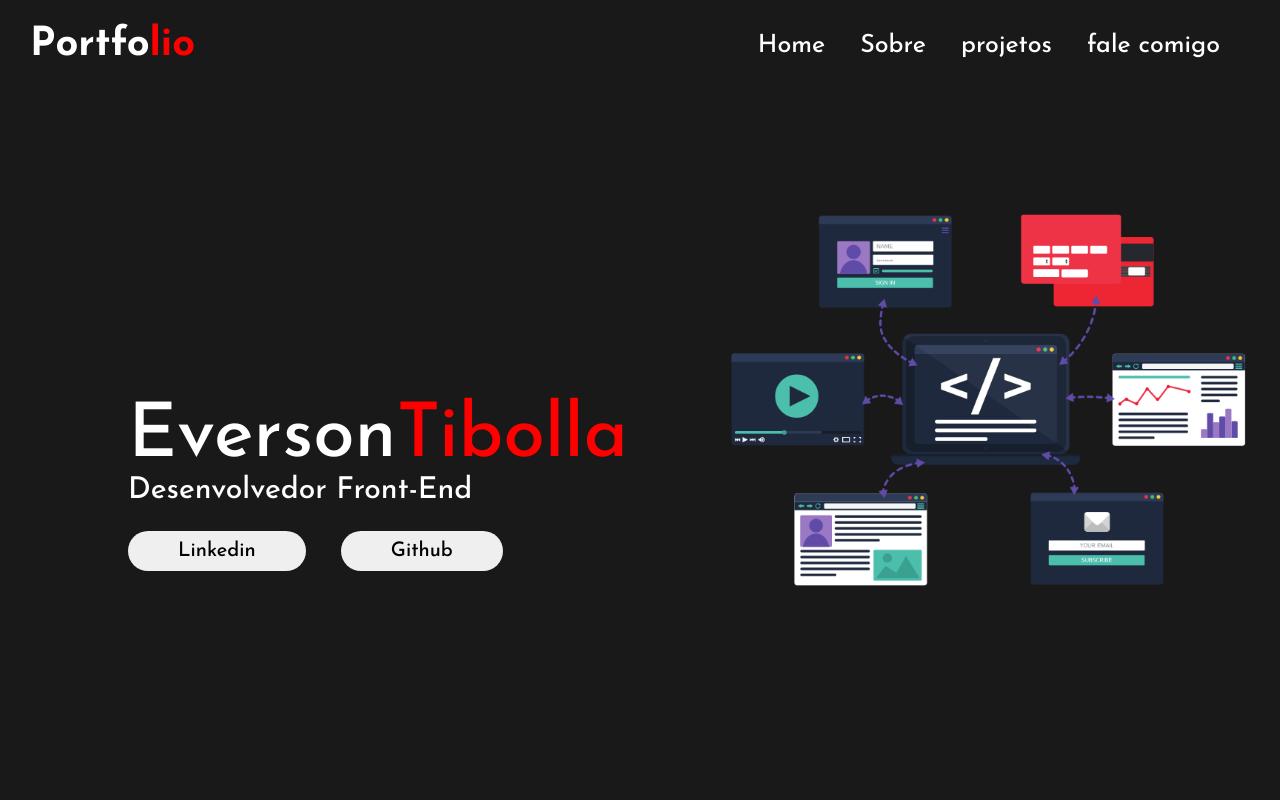
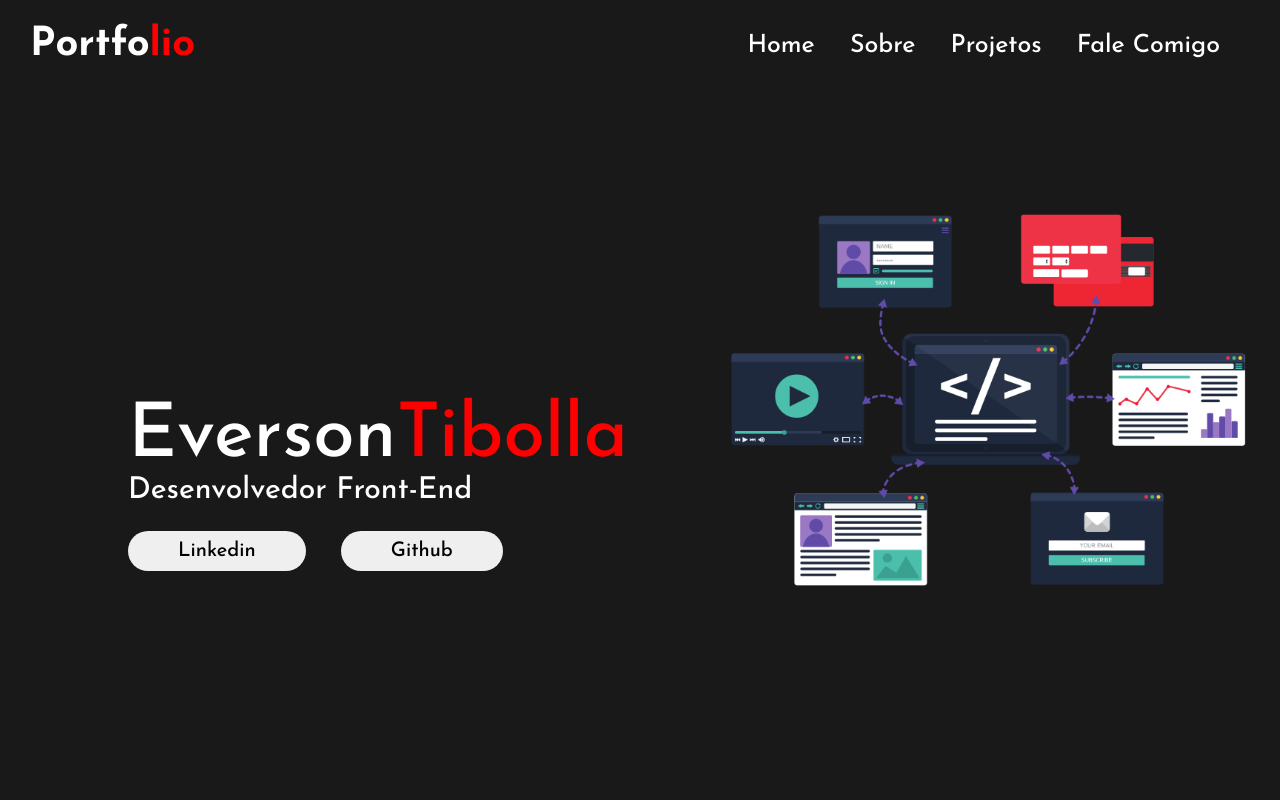
Before and after one commit to everson11/Portfolio, a plain HTML site: page portfolio/index.html in a window 1280 px wide. Shown: the top 800 px of the page. Drawn offline with Linux system fonts and the light colour scheme.

Commit message:
ortografia

```diff
--- a/portfolio/index.html
+++ b/portfolio/index.html
@@ -19,8 +19,8 @@
             <ul class="menu-li">
                 <li><a class="link-menu" href="#home">Home</a></li>
                 <li><a class="link-menu" href="#sobre">Sobre</a></li>
-                <li><a class="link-menu" href="#projetos-id">projetos</a></li>
-                <li><a class="link-menu" href="#fale-comigo">fale comigo</a></li>
+                <li><a class="link-menu" href="#projetos-id">Projetos</a></li>
+                <li><a class="link-menu" href="#fale-comigo">Fale Comigo</a></li>
             </ul>
         </nav>
 
@@ -72,7 +72,7 @@
             <div class="card">
                 <img id="calc-img" src="./img/calc-img.png" alt="img-starbuck-logo">
                 <h5>Calculadora</h5>
-                <p>Projeto desenvolvido para aprimora os conhecimento do display Grid.
+                <p>Projeto desenvolvido para aprimorar os conhecimento do display Grid.
                     </p>
                 <a href="https://projeto-calculadora-web.netlify.app/" target="_blank">Ver Projetos</a>
             </div>
```
